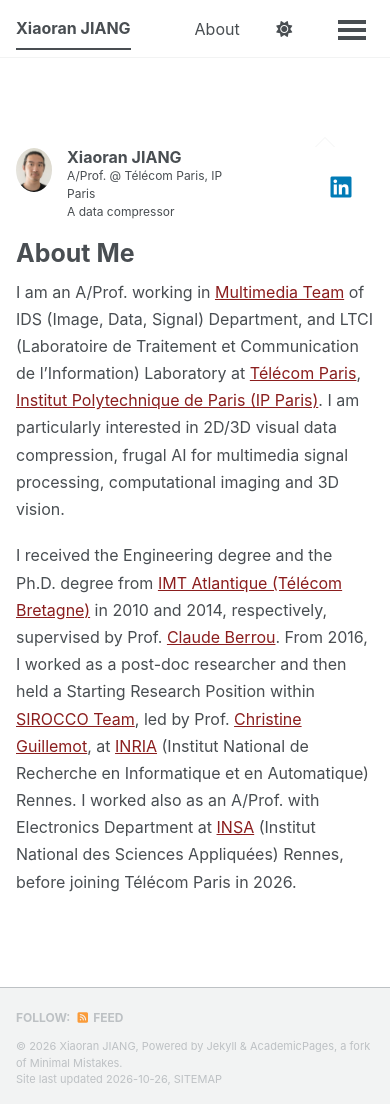
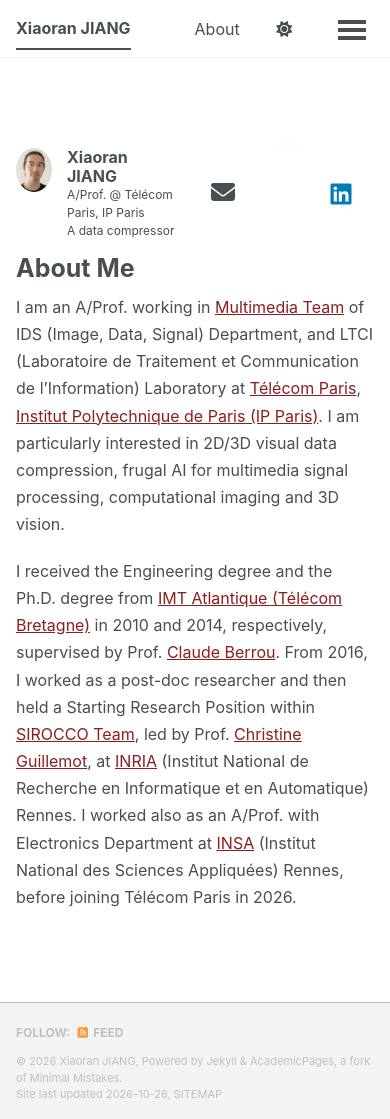
Before and after one commit to xiaoranjiang/xiaoranjiang.github.io, a Jekyll site: the page built from _pages/about.md, in a window 390 px wide and 1119 px high. Built offline with Jekyll 4.4.1, drawn with Linux system fonts in a browser that asks for light colours; a style sheet for code colours, icons or effects is not loaded.

Commit message:
Update main.scss

```diff
--- a/assets/css/main.scss
+++ b/assets/css/main.scss
@@ -93,7 +93,7 @@
   text-decoration: underline;
 }
 
-/* Mobile: show social icons directly, without the Follow button */
+/* Mobile: show contact icons directly, without Follow */
 @media screen and (max-width: 1024px) {
   .author__urls-wrapper > button {
     display: none !important;
@@ -114,12 +114,13 @@
     background: transparent;
   }
 
-  /* Hide other contact entries on mobile */
+  /* Hide all contact entries by default */
   .author__urls li {
     display: none;
   }
 
-  /* Show only LinkedIn and Google Scholar */
+  /* Show Email, LinkedIn, and Google Scholar */
+  .author__urls li:has(a[href^="mailto:"]),
   .author__urls li:has(a[href*="linkedin.com"]),
   .author__urls li:has(a[href*="scholar.google"]) {
     display: inline-flex;
```
